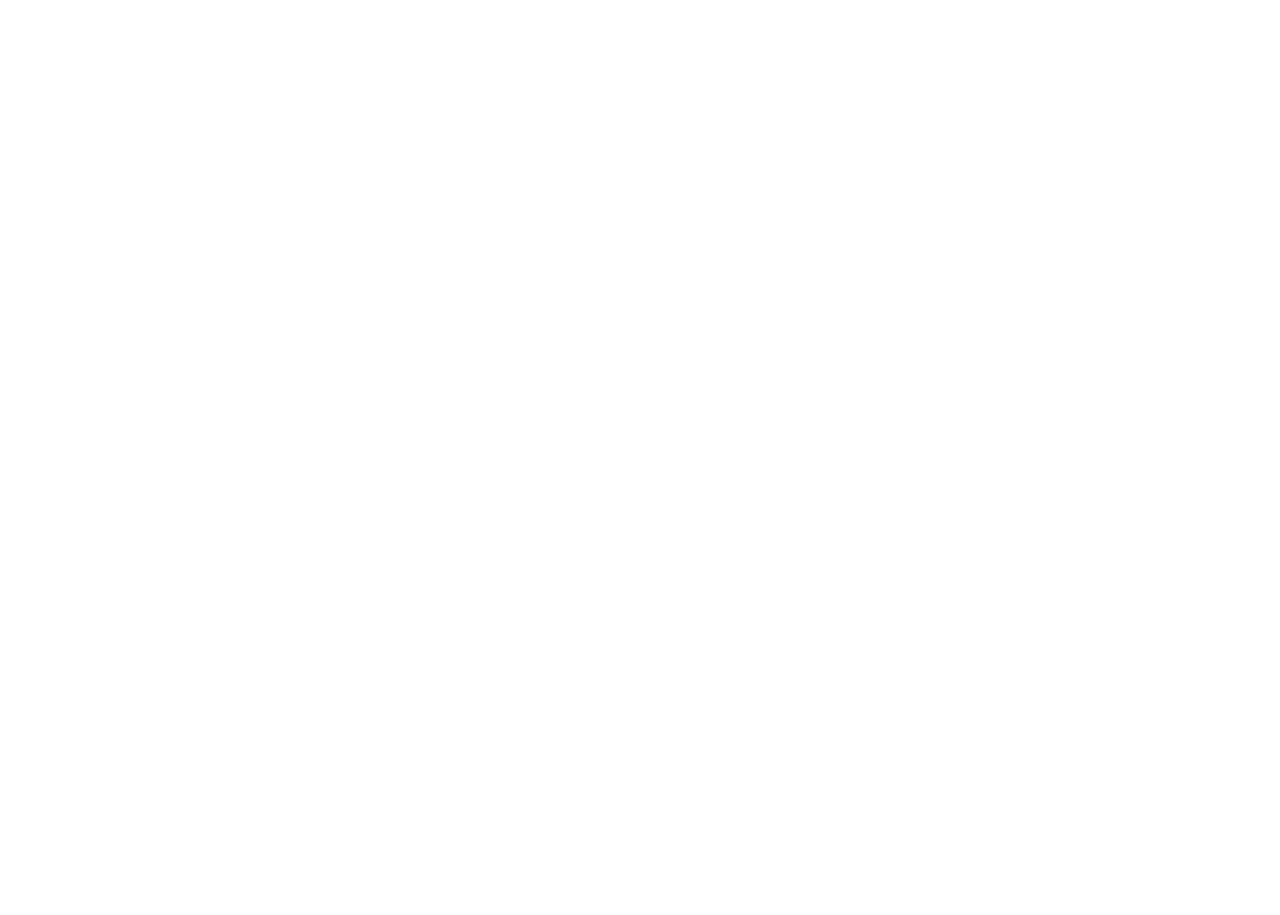
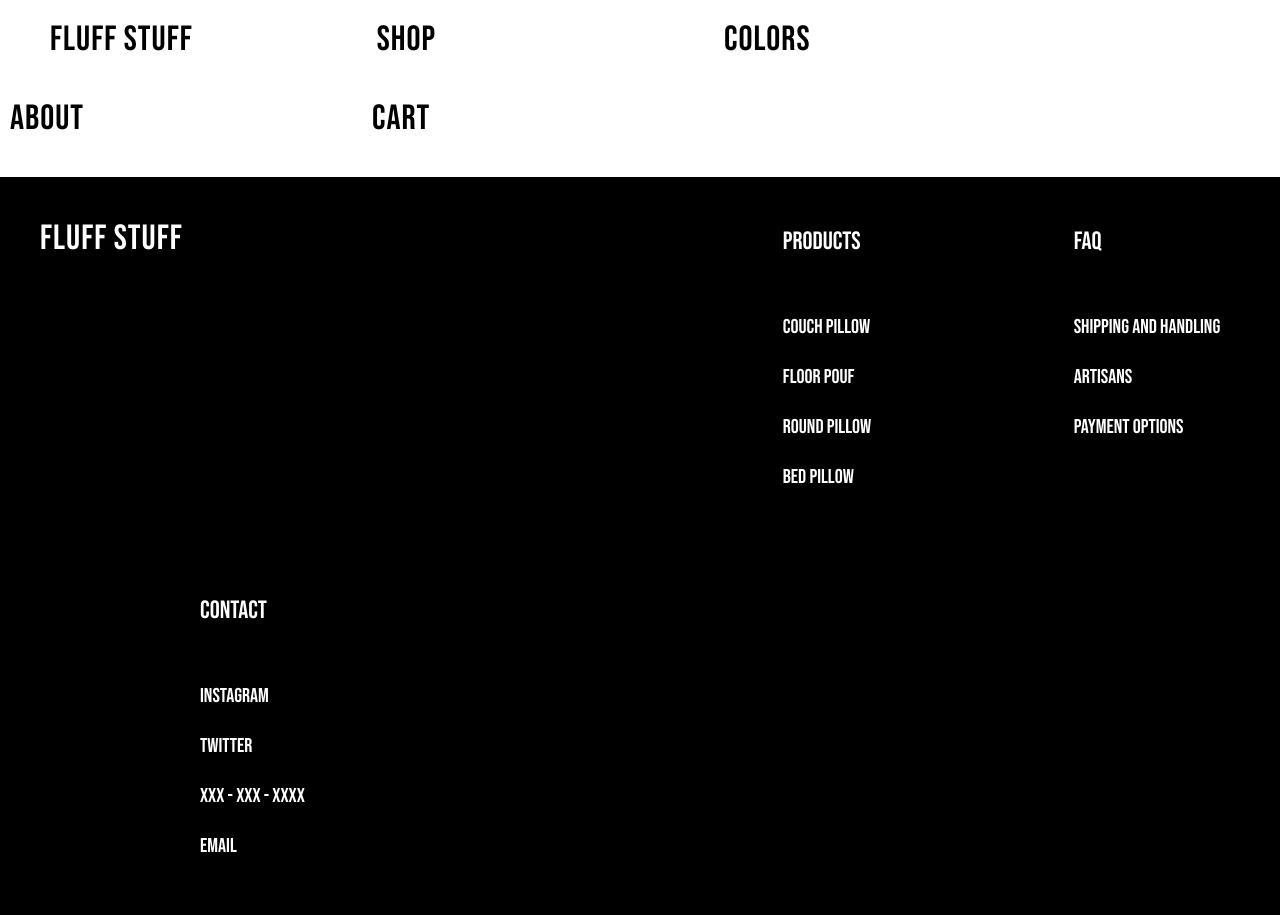
Before and after one commit to linjessica57/pui-test-app, a plain HTML site: page homework_5/shop.html in a window 1280 px wide. Before the commit the page ends 800 px from the top, so only its background shows below. Drawn offline with Linux system fonts and the light colour scheme; a web font is replaced by a local one.

Commit message:
finished homepage

```diff
--- a/homework_5/shop.html
+++ b/homework_5/shop.html
@@ -1,3 +1,48 @@
 <!DOCTYPE html>
 <html>
+	<head>
+		<link rel="stylesheet" href="style.css">
+		<link rel="preconnect" href="https://fonts.googleapis.com">
+		<link rel="preconnect" href="https://fonts.gstatic.com" crossorigin>
+		<link href="https://fonts.googleapis.com/css2?family=Bebas+Neue&display=swap" rel="stylesheet">
+		<link href="https://fonts.googleapis.com/css2?family=Baskervville&display=swap" rel="stylesheet">
+		<title>Fluff Stuff</title>
+	</head>
+	<body>
+		<!-- Navigation Bar -->
+			<div id="navbar-left">
+				<div class="navbarText"><a href="index.html">FLUFF STUFF</a></div>
+			</div>
+			<div class="navbar">
+				<div class="navbarText"><a href="shop.html">SHOP</a></div>
+			</div>
+			<div class="navbar">
+				<div class="navbarText"><a href="colors.html">COLORS</a></div>
+			</div>
+			<div class="navbar">
+				<div class="navbarText">ABOUT</div>
+			</div>
+			<div id="navbar-right">
+				<div class="navbarText">CART</div>
+			</div>
+		<!-- Product Images -->
+		<div class="productsContainer">
+		</div>
+		<!-- Footer -->
+		<div class="footer">
+			<div id="flogo">FLUFF STUFF</div>
+			<div class="fcontainers">
+				<p class="fheader">PRODUCTS</p>
+				<p class="ftext">COUCH PILLOW<br>FLOOR POUF<br>ROUND PILLOW<br>BED PILLOW</p>
+			</div>
+			<div class="fcontainers">
+				<p class="fheader">FAQ</p>
+				<p class="ftext">SHIPPING AND HANDLING<br>ARTISANS<br>PAYMENT OPTIONS</p>
+			</div>
+			<div class="fcontainers">
+				<p class="fheader">CONTACT</p>
+				<p class="ftext">INSTAGRAM<br>TWITTER<br>XXX - XXX - XXXX<br>EMAIL</p>
+			</div>
+		</div>
+	</body>
 </html>
--- a/homework_5/style.css
+++ b/homework_5/style.css
@@ -1,3 +1,8 @@
+html, body {
+	margin: 0;
+	padding: 0;
+}
+
 a:link {
 	color: black;
 	text-decoration: none;
@@ -13,30 +18,41 @@ a:active {
 	text-decoration: none;
 }
 
+.navbarText {
+	font-family: 'Bebas Neue', cursive;
+	font-size: 35px;
+	letter-spacing: 1px;
+	color: black;
+	border: 4px solid transparent;
+	padding: 6px;
+}
+
+.navbarText:hover {
+	border: 4px solid black;
+}
+
 #navbar-left {
-	font-family: 'Bebas Neue', cursive;
-	color: black;
 	display: inline-block;
-	padding-right: 20px;
-	padding-left: 50px;
+	padding-right: 20vh;
+	padding-left: 5vh;
+	padding-top: 1vh;
+	padding-bottom: 1vh;
 	text-align: left;
 }
 
 #navbar-right {
-	font-family: 'Bebas Neue', cursive;
-	color: black;
 	display: inline-block;
-	padding-right: 50px;
-	padding-left: 20px;
+	padding-right: 5vh;
+	padding-top: 1vh;
+	padding-bottom: 1vh;
 	text-align: left;
 }
 
 .navbar {
-	font-family: 'Bebas Neue', cursive;
-	color: black;
 	display: inline-block;
-	padding-right: 50px;
-	padding-left: 50px;
+	padding-right: 33vh;
+	padding-top: 1vh;
+	padding-bottom: 1vh;
 	text-align: left;
 }
 
@@ -46,7 +62,47 @@ a:active {
 }
 
 .hometext {
+	font-family: 'Baskervville', serif;
+	font-size: 60px;
+	line-height: 100px;
+	text-align: left;
+	color: white;
 	position: absolute;
 	top: 60px;
-	left: 70px;
+	left: 100px;
+	width: 75%;
 }
+
+.footer {
+	margin-top: 1.5%;
+	background: black;
+	font-family: 'Bebas Neue', cursive;
+	color: white;
+}
+
+#flogo {
+	display: inline-block;
+	float: left;
+	font-size: 35px;
+	padding-left: 5vh;
+	padding-top: 5vh;
+	padding-right: 50vh;
+	letter-spacing: 1px;
+}
+
+.fcontainers {
+	display: inline-block;
+	padding-top: 3vh;
+	padding-bottom: 3vh;
+	padding-left: 25vh;
+}
+
+.ftext {
+	float: left;
+	font-size: 20px;
+	line-height: 2.5;
+}
+
+.fheader {
+	font-size: 25px;
+}
```
Also changed, not shown: homework_5/index.html (+11 -10 lines).
